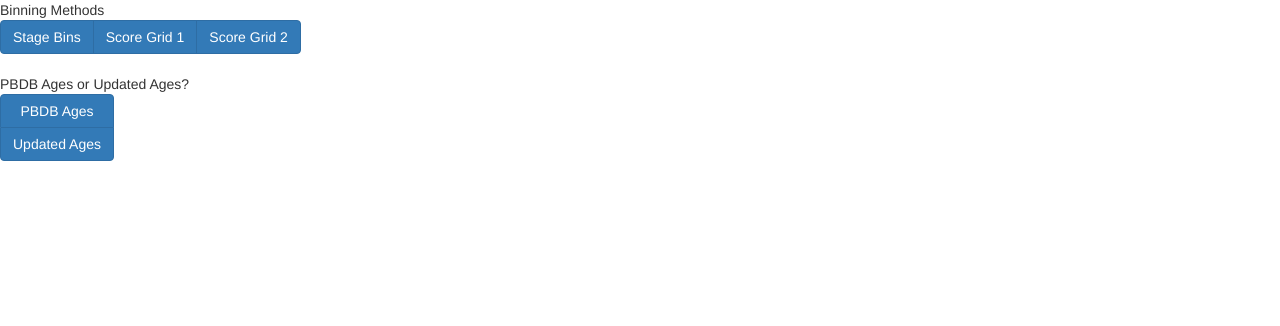
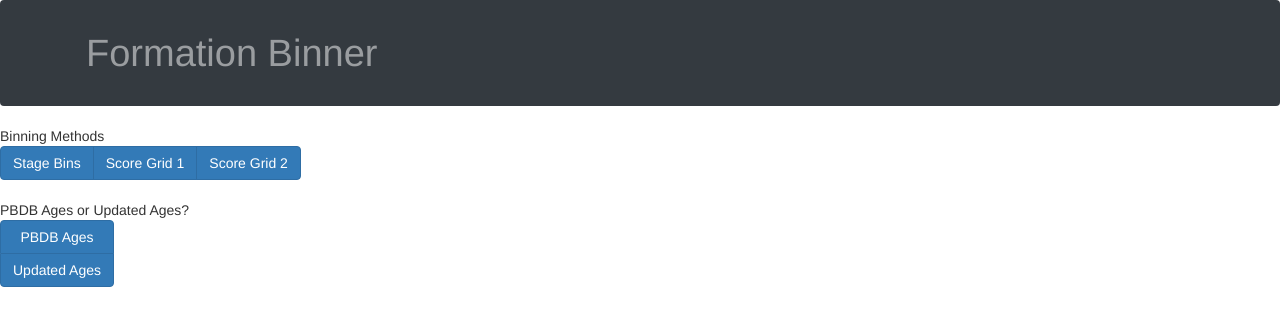
Before and after one commit to ChristopherDavidDean/Formation_Binner_Webapp, a React (Create React App) app: page / in a window 1280 px wide. Shown: the top 326 px of the page. Built offline with nearby package versions, Linux system fonts and the light colour scheme.

Commit message:
Added Navbar component

```diff
--- a/src/App.js
+++ b/src/App.js
@@ -5,6 +5,7 @@
 import PbdbAges from './components/pbdb_ages.jsx';
 import ScoreGrid1 from './components/score_grid1.jsx';
 import ScoreGrid2 from './components/score_grid2.jsx';
+import NavbarMain from './components/navbar/navbar.jsx';
 import './App.css';
 
 class App extends React.Component {
@@ -45,6 +46,7 @@
     }
     return (
       <div className="App">
+        <NavbarMain/>
           <div className="bin-method-wrapper">
             <div className="bin-header">
             Binning Methods
--- /dev/null
+++ b/src/components/navbar/navbar.css
@@ -0,0 +1,11 @@
+.Nav-title {
+  color: white;
+  font-size: 38px;
+  padding-left: 20px;
+
+}
+
+.nav-bar {
+  position: sticky;
+  top: 0;
+}
--- /dev/null
+++ b/src/components/navbar/navbar.jsx
@@ -0,0 +1,22 @@
+import React, { Component } from 'react';
+import Navbar from 'react-bootstrap/Navbar';
+import './navbar.css';
+
+class NavbarMain extends React.Component {
+
+  render() {
+    return (
+      <Navbar className="nav-bar" bg="dark" variant="dark">
+        <Navbar.Brand href="/">
+
+        </Navbar.Brand>
+        <Navbar.Text className='Nav-title'>
+          Formation Binner
+        </Navbar.Text>
+
+      </Navbar>
+    )
+  }
+}
+
+export default NavbarMain;
```
Lines whose indentation alone changed are shown as unchanged.
